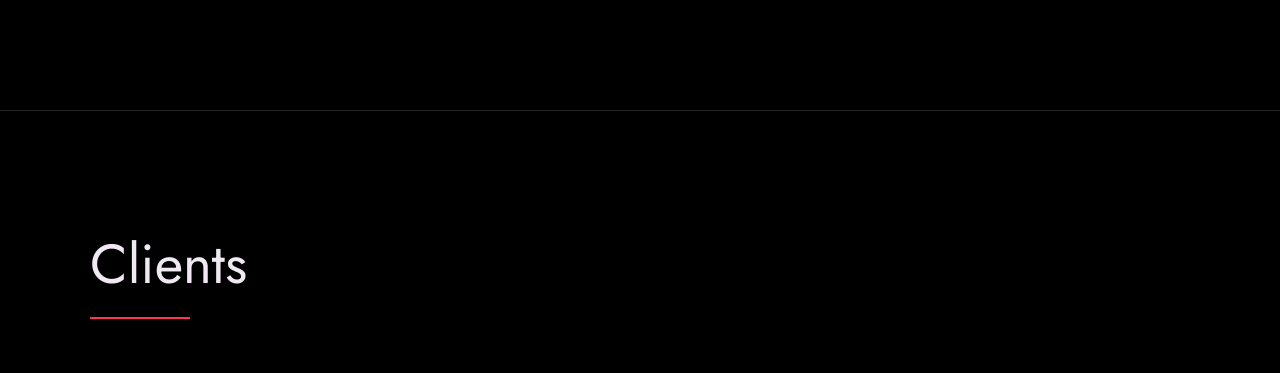
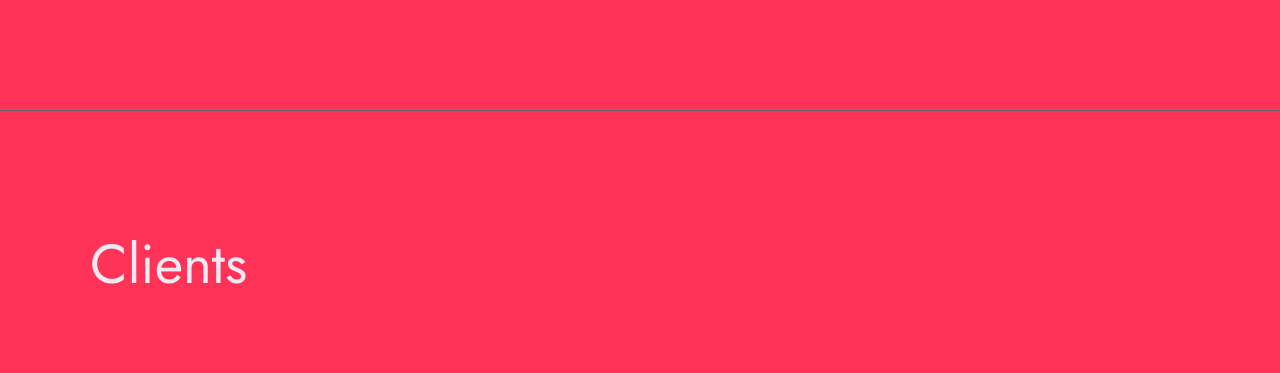
Before and after one commit to its-Jaustin/portfolio, a plain HTML site: page index.html in a window 1280 px wide. Shown: the part 2970-3343 px from the top of the page. Drawn offline with Linux system fonts and the light colour scheme.

Commit message:
playing with colors

```diff
--- a/index.css
+++ b/index.css
@@ -38,6 +38,8 @@
     --pink: #ff3258;
     --white: #f0e9f2;
     --white-1: #e5e5e6da;
+    --purple: #bf0f90;
+
 
 
     --container-max-width: 1180px;
@@ -51,7 +53,7 @@
     --gutter-small-1: 2.5rem;
     --gutter-small: 2rem;
 
-    --border-light: 1px solid rgb(36, 35, 35);
+    --border-light: 1px solid rgb(100, 100, 100); /*shadow color*/
 }
 
 html {
@@ -72,7 +74,7 @@ body {
     font-weight: 400;
     color: var(--white-1);
     line-height: var(--line-height-normal);
-    background: var(--black);
+    background: var(--pink);/*html body color*/
     overflow-x: hidden;
 }
 
```
